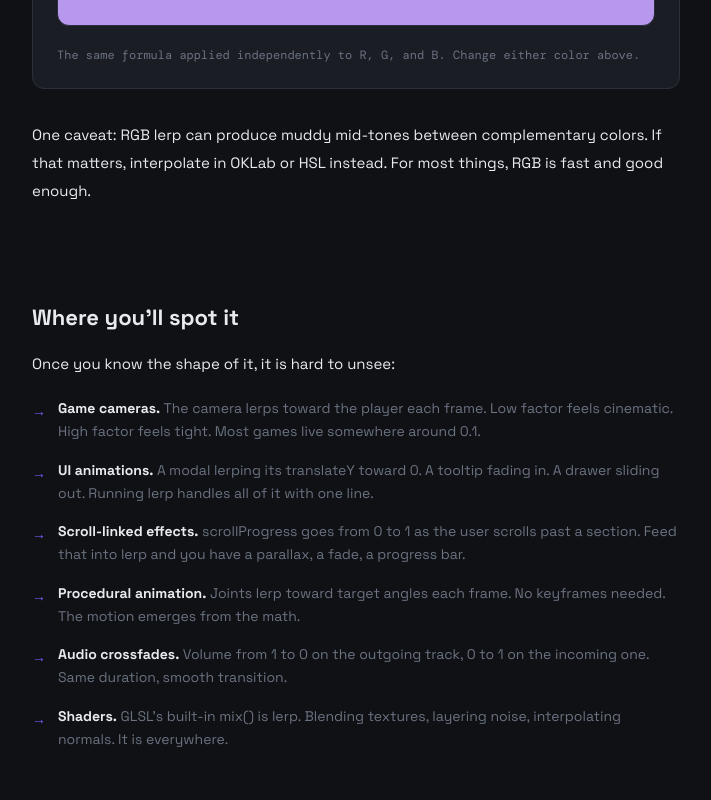
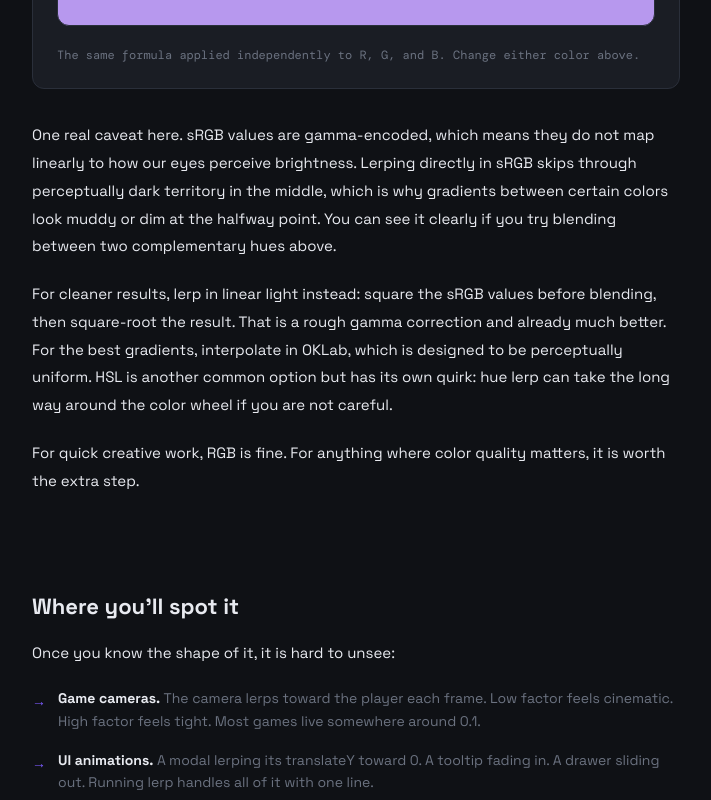
Before and after one commit to JPBelley/jeanphilippebelley-2026, a Next.js app: page /blog/lerp-explained in a window 1280 px wide. Shown: the part 3540-4340 px from the top of the page, without its empty margins (284-995 px from the left). Built offline with nearby package versions, Linux system fonts and the light colour scheme; a web font is replaced by a local one.

Commit message:
Lerp blog post

```diff
--- a/app/blog/lerp-explained/page.jsx
+++ b/app/blog/lerp-explained/page.jsx
@@ -418,9 +418,22 @@ current += (target - current) * factor`}</Code>
         </DemoBox>
 
         <P>
-          One caveat: RGB lerp can produce muddy mid-tones between complementary colors.
-          If that matters, interpolate in OKLab or HSL instead. For most things, RGB is
-          fast and good enough.
+          One real caveat here. sRGB values are gamma-encoded, which means they do not map
+          linearly to how our eyes perceive brightness. Lerping directly in sRGB skips through
+          perceptually dark territory in the middle, which is why gradients between certain
+          colors look muddy or dim at the halfway point. You can see it clearly if you try
+          blending between two complementary hues above.
+        </P>
+        <P>
+          For cleaner results, lerp in linear light instead: square the sRGB values before
+          blending, then square-root the result. That is a rough gamma correction and already
+          much better. For the best gradients, interpolate in OKLab, which is designed to be
+          perceptually uniform. HSL is another common option but has its own quirk: hue lerp
+          can take the long way around the color wheel if you are not careful.
+        </P>
+        <P>
+          For quick creative work, RGB is fine. For anything where color quality matters,
+          it is worth the extra step.
         </P>
 
         <Divider />
```
